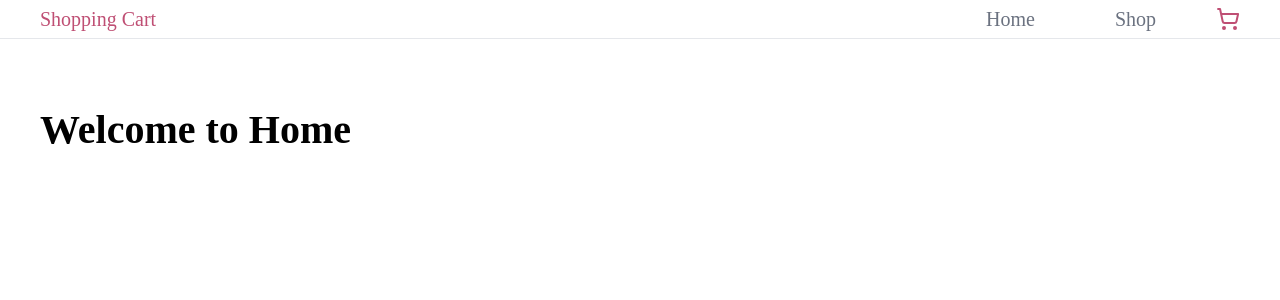
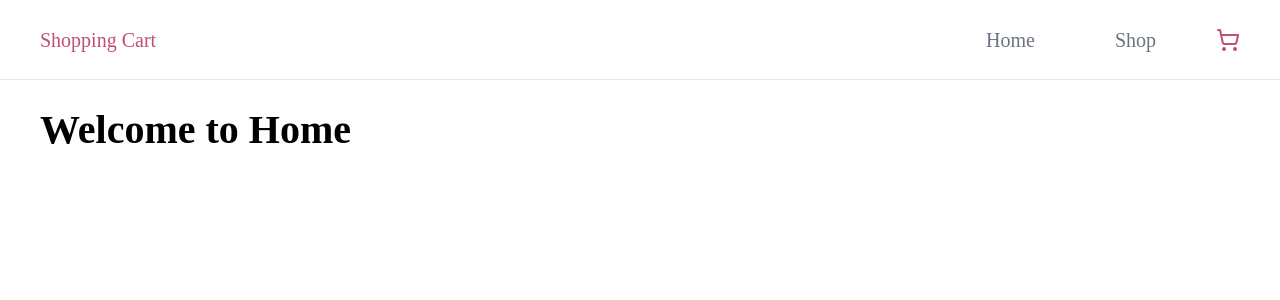
Before and after one commit to SkyMarsh14/Shopping-cart-app, a React (Vite) app: page / in a window 1280 px wide. Shown: the top 300 px of the page. Built offline with nearby package versions, Linux system fonts and the light colour scheme.

Commit message:
Add transition to header links

```diff
--- a/src/pages/Header.jsx
+++ b/src/pages/Header.jsx
@@ -4,6 +4,7 @@ import StyledLink from "./StyledLink";
 
 const StyledHeader = styled.header`
   display: flex;
+  height: 4em;
   color: #bf4f74;
   justify-content: space-between;
   align-items: center;
@@ -12,6 +13,7 @@ const StyledHeader = styled.header`
   position: fixed;
   top: 0;
   width: 100%;
+  background-color: #ffffffd3;
 `;
 const TabButton = styled.button`
   padding: 0.1em 1em;
--- a/src/pages/StyledLink.jsx
+++ b/src/pages/StyledLink.jsx
@@ -2,10 +2,12 @@ import styled from "styled-components";
 import { Link } from "react-router-dom";
 const StyledLink = styled(Link)`
   padding: 0 1em;
-  text-decoration: none;
+  text-decoration: underline transparent;
   color: rgb(107 114 128);
+  transition: text-decoration-color 0.3s, color 0.3s ease-in;
   &:hover {
     text-decoration: underline;
+    text-decoration-color: #171717;
     color: #171717;
   }
 `;
```
